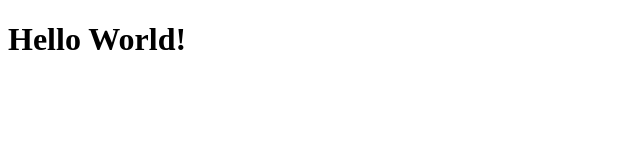
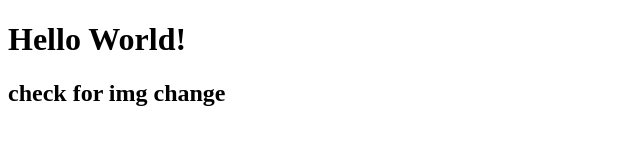
Before and after one commit to WED-2023/assignment2-206515744_209406255_assignment2, a plain HTML site: page index.html in a window 1280 px wide. Shown: the whole page, without its empty margins (0-640 px from the left). Drawn offline with Linux system fonts and the light colour scheme.

Commit message:
Update index.html

```diff
--- a/index.html
+++ b/index.html
@@ -7,5 +7,6 @@
 </head>
 <body>
     <h1>Hello World!</h1>
+    <h2>check for img change</h2>
 </body>
 </html>
```
